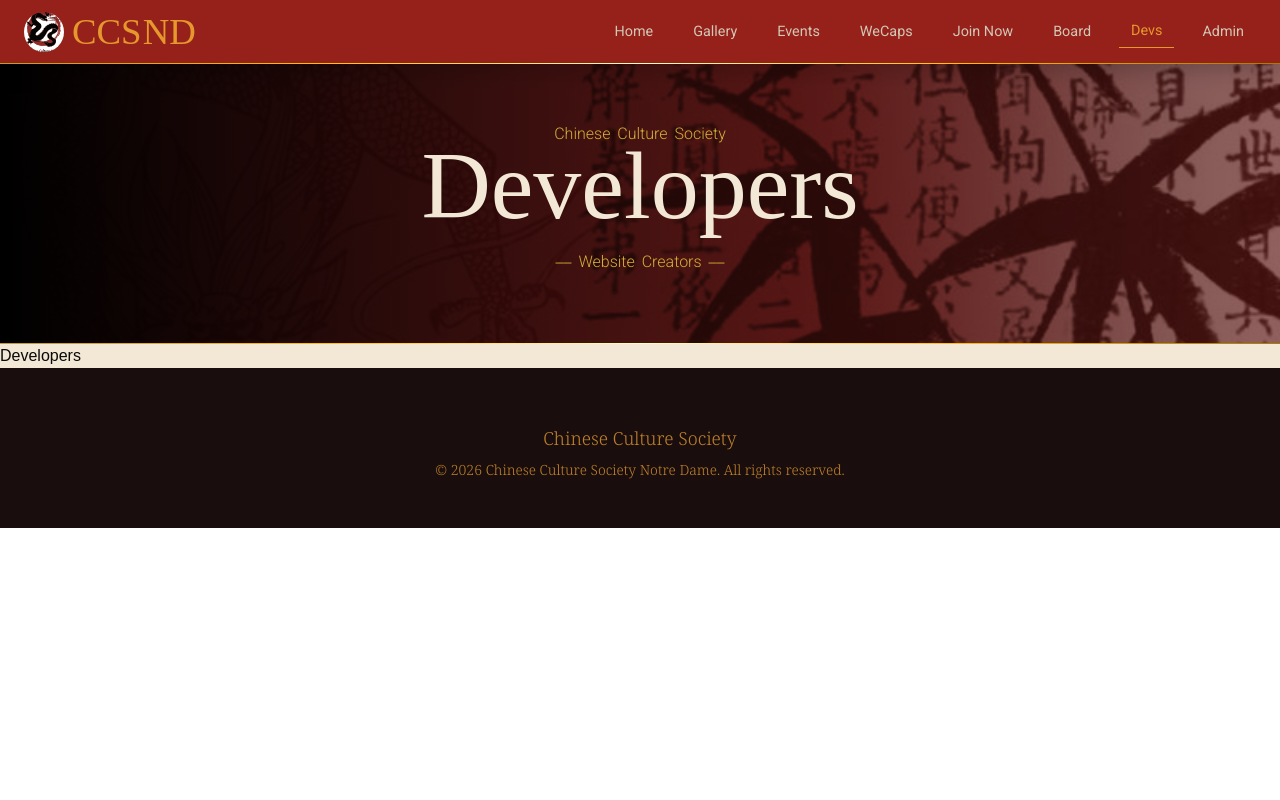
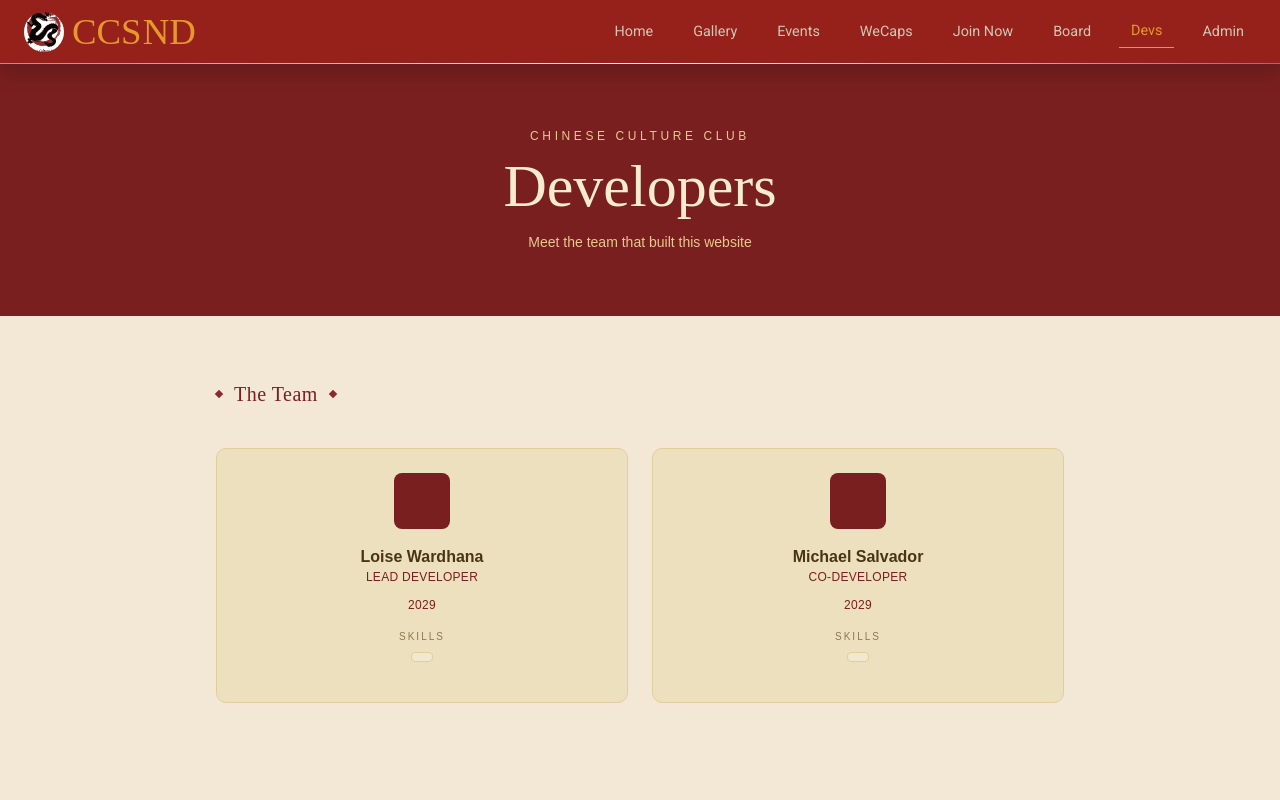
Before and after one commit to loiseaward/CCS-Website, a React (Vite) app in the folder frontend/: page /developers in a window 1280 px wide. Shown: the top 800 px of the page. Built offline with nearby package versions, Linux system fonts and the light colour scheme; a web font is replaced by a local one.

Commit message:
finished first half of dev page

```diff
--- a/frontend/pages/Devs.jsx
+++ b/frontend/pages/Devs.jsx
@@ -2,11 +2,113 @@ import React from 'react';
 import '../styles/index.css';
 import { Header } from "../components/Header.jsx"
 
+const DEVS = [
+  {
+    photo: "",
+    name: "Loise Wardhana",
+    role: "Lead Developer",
+    class: "2029",
+    bio: "",
+    skills: [""],
+  },
+  {
+    photo: "",
+    name: "Michael Salvador",
+    role: "Co-Developer",
+    class: "2029",
+    bio: "",
+    skills: [""],
+  }
+];
+
+const BUILT_WITH = [
+  {name: "React", note: "UI Framework"},
+  {name: "TypeScript", note: "Type Safety"},
+  {name: "Tailwind CSS", note: "Styling"},
+  {name: "Motion", note: "Animations"},
+  {name: "React Router", note: "Navigation"},
+];
+
+const STATS = [
+  {value: "6", label: "Pages"},
+  {value: "100%", label: "Responsive"},
+  {value: "\u26A1", label: "Lightning Fast", isIcon: true},
+];
+
+function Diamond() {
+  return (
+    <span className="inline-block w-1.5 h-1.5 rotate-45 bg-[#8a2b2b] align-middle" />
+  );
+}
+
+function SectionHeading({children}) {
+  return(
+    <div className="flex items-center justify center gap-3 mb-10">
+      <Diamond />
+      <h2 className="text-[#7a1f1f] text-xl tracking-wide" style={{fontFamily: "'Playfair Display', serif"}}>
+        {children}
+      </h2>
+      <Diamond />
+    </div>
+  );
+}
 export const Developers = () => {
   return (
     <div>
-        <Header title="Developers" subtitle="Website Creators"/>
-        <h1>Developers</h1>
+        <header className="bg-[#7a1f1f] text-center py-16 px-6">
+          <p className="tracking-[0.3em] text-[#e7c98f] text-xs mb-3">
+            CHINESE CULTURE CLUB
+          </p>
+          <h1
+            className="text-[#f7ecd0] text-6xl mb-4"
+            style={{fontFamily: "'Yesteryear', cursive"}}
+          >
+            Developers
+          </h1>
+          <div className="flex items-center justify-center gap-3 text-[#e7c98f] text-sm">
+            <span className="w-8 h-px bg-[#e7c98f/60"/>
+            Meet the team that built this website
+            <span className="w-8 h-px bg-[#e7c98f/60"/>
+          </div>
+        </header>
+
+        <main className="max-w-4xl mx-auto px-6 py-16">
+          {/*The Team*/}
+          <SectionHeading>The Team</SectionHeading>
+          <div className="grid sm:grid-cols-2 gap-6 mb-20">
+            {DEVS.map((member) => (
+              <div
+                key={member.name}
+                className="bg-[#ede0bf] border border-[#e0cf9d] rounded-lg p-6 text-center">
+                  <div className="w-14 h-14 mx-auto mb-4 rounded-md bg-[#7a1f1f] text-[#f7ecd0] flex items-center justify-center text-xl font-semibold">
+                    {member.photo}
+                  </div>
+                  <h3 className="text-[#4a3418] font-semibold">
+                    {member.name}
+                  </h3>
+                  <p className="text-[#7a1f1f] text-xs tracking-wide uppercase mb-3">
+                    {member.role}
+                  </p>
+                   <p className="text-[#7a1f1f] text-xs tracking-wide uppercase mb-3">
+                    {member.class}
+                  </p>
+                  <p className="text-[#6b5a3d] text-sm leading-relaxed mb-4">
+                    {member.bio}
+                  </p>
+                  <p className="text-[10px] tracking-[0.2em] text-[#8a7856] mb-2">
+                    SKILLS
+                  </p>
+                  <div className="flex flex-wrap justify-center gap-2 mb-4">
+                    {member.skills.map((skill) => (
+                      <span key={skill} className="text-xs px-2.5 py-1 rounded bg-[#f2e8ce] text-[#5b4a2f] border border-[#e0cf9d]">
+                        {skill}
+                      </span>
+                    ))}
+                  </div>
+                </div>
+            ))}
+          </div>
+        </main>
     </div>
   );
 };
```
Also changed, not shown: 1 other file (tests, documents, lock files or other folders).
